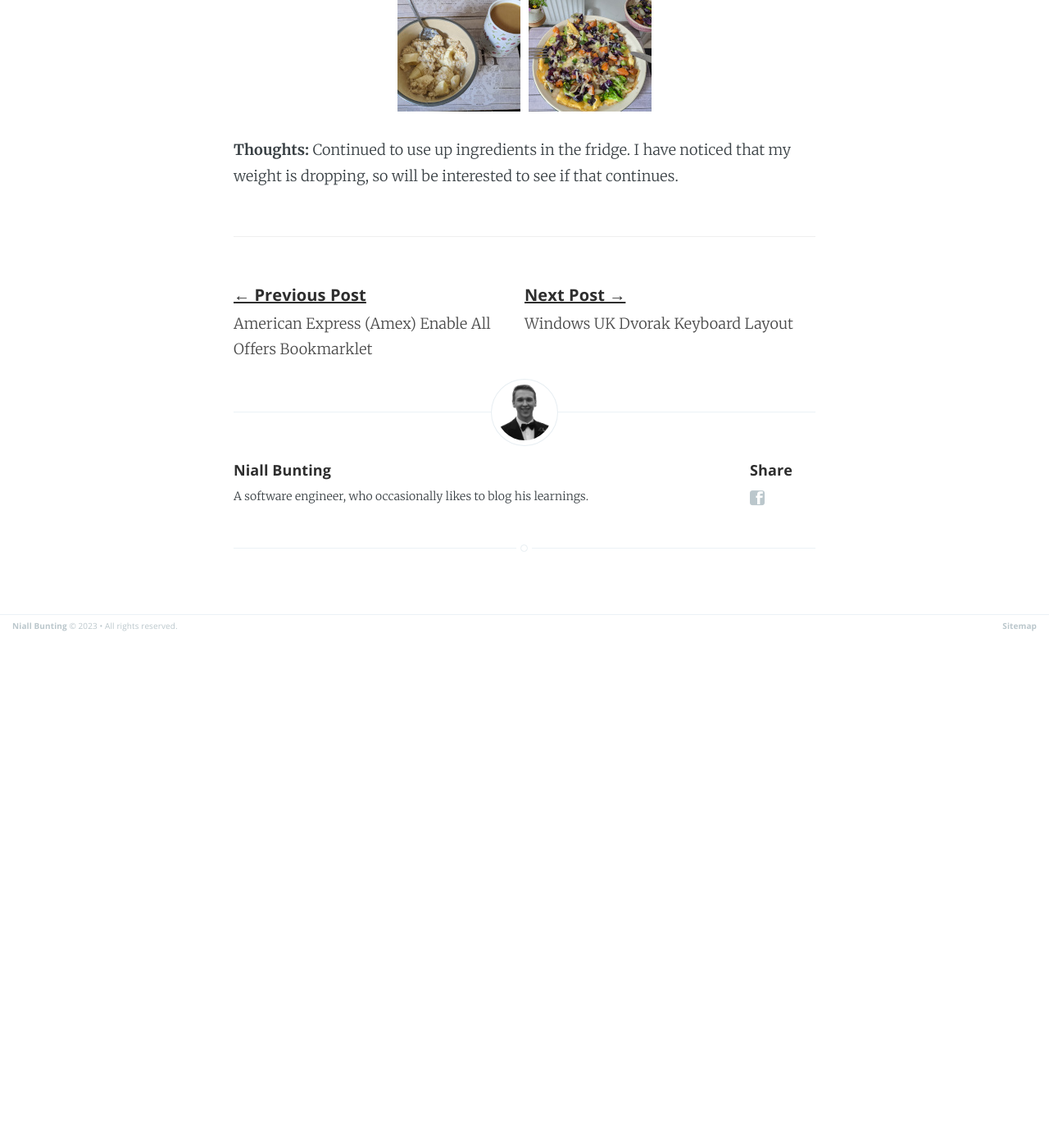
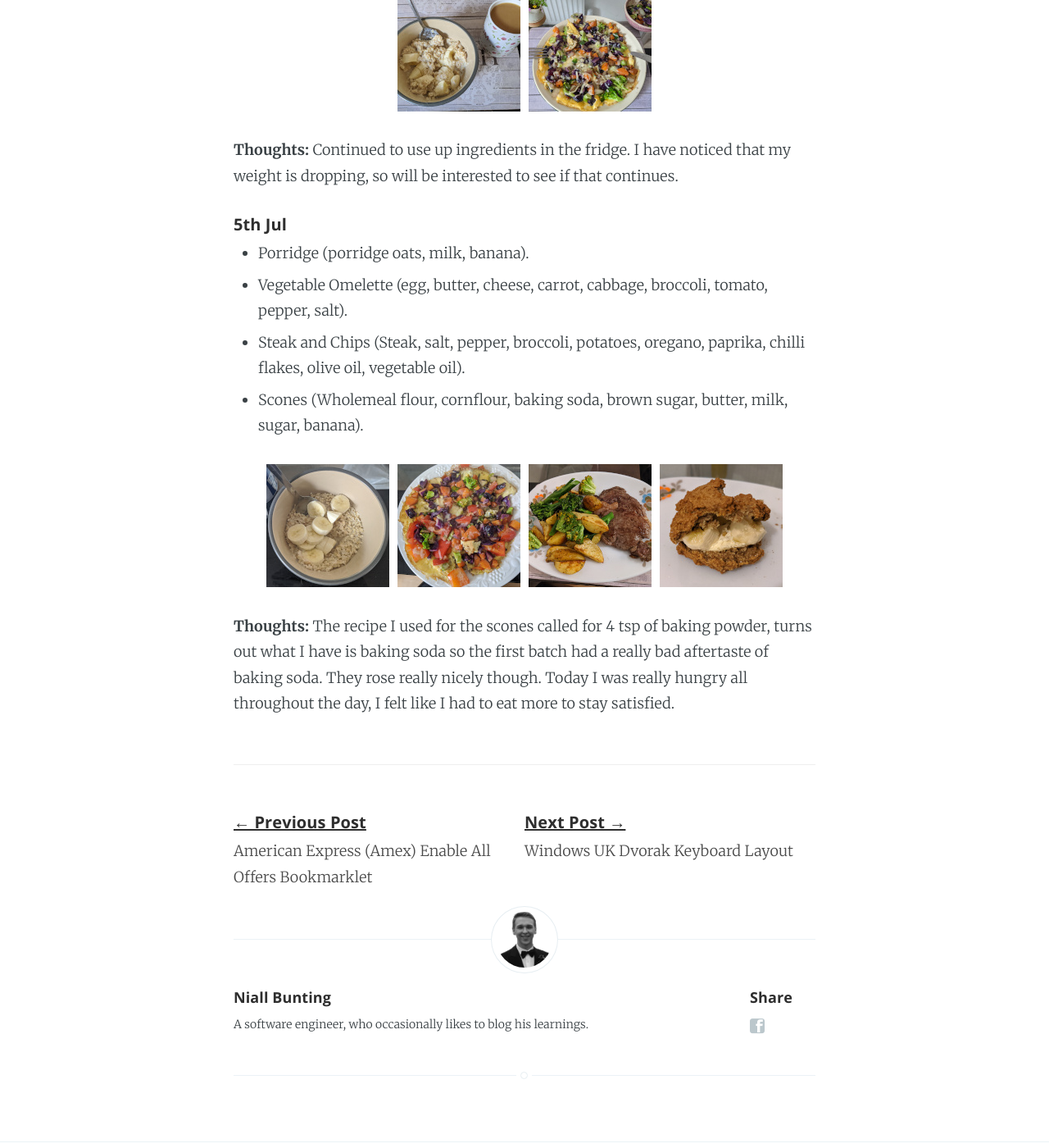
Before and after one commit to NiallBunting/niallbunting.github.io, a Jekyll site: the page built from _posts/2023-07-01-one-ingredient-challenge.markdown, in a window 1280 px wide and 1400 px high, scrolled down 2939 px. Shown: the whole window at 82% size. Built offline with Jekyll 4.4.1, drawn with Linux system fonts in a browser that asks for light colours; before the commit the page ends 3716 px from its top, so only the background shows below that.

Commit message:
OIC day 5

```diff
--- a/_posts/2023-07-01-one-ingredient-challenge.markdown
+++ b/_posts/2023-07-01-one-ingredient-challenge.markdown
@@ -128,6 +128,38 @@ This blog post is going to chart my progress with what I'm eating. I'm no chef a
 
 **Thoughts:** Continued to use up ingredients in the fridge. I have noticed that my weight is dropping, so will be interested to see if that continues.
 
+##### 5th Jul
+
+* Porridge (porridge oats, milk, banana).
+* Vegetable Omelette (egg, butter, cheese, carrot, cabbage, broccoli, tomato, pepper, salt).
+* Steak and Chips (Steak, salt, pepper, broccoli, potatoes, oregano, paprika, chilli flakes, olive oil, vegetable oil).
+* Scones (Wholemeal flour, cornflour, baking soda, brown sugar, butter, milk, sugar, banana).
+
+<div class="gallery">
+  <div class="galleryitem">
+   <a target="_blank" href="/assets/images/oneingredientchallenge/05-porridge.jpg">
+    <img src="/assets/images/oneingredientchallenge/05-porridge-sm.jpg"/>
+   </a>
+  </div>
+  <div class="galleryitem">
+   <a target="_blank" href="/assets/images/oneingredientchallenge/05-omelette.jpg">
+    <img src="/assets/images/oneingredientchallenge/05-omelette-sm.jpg"/>
+   </a>
+  </div>
+  <div class="galleryitem">
+   <a target="_blank" href="/assets/images/oneingredientchallenge/05-steak.jpg">
+    <img src="/assets/images/oneingredientchallenge/05-steak-sm.jpg"/>
+   </a>
+  </div>
+  <div class="galleryitem">
+   <a target="_blank" href="/assets/images/oneingredientchallenge/05-scones.jpg">
+    <img src="/assets/images/oneingredientchallenge/05-scones-sm.jpg"/>
+   </a>
+  </div>
+</div>
+
+**Thoughts:** The recipe I used for the scones called for 4 tsp of baking powder, turns out what I have is baking soda so the first batch had a really bad aftertaste of baking soda. They rose really nicely though. Today I was really hungry all throughout the day, I felt like I had to eat more to stay satisfied.
+
 [maltodextrin]: https://en.wikipedia.org/wiki/Maltodextrin
 
 <style>
```
Also changed, not shown: assets/images/oneingredientchallenge/05-omelette-sm.jpg (added), assets/images/oneingredientchallenge/05-porridge-sm.jpg (added), assets/images/oneingredientchallenge/05-scones-sm.jpg (added), assets/images/oneingredientchallenge/05-steak-sm.jpg (added), 4 other files.
